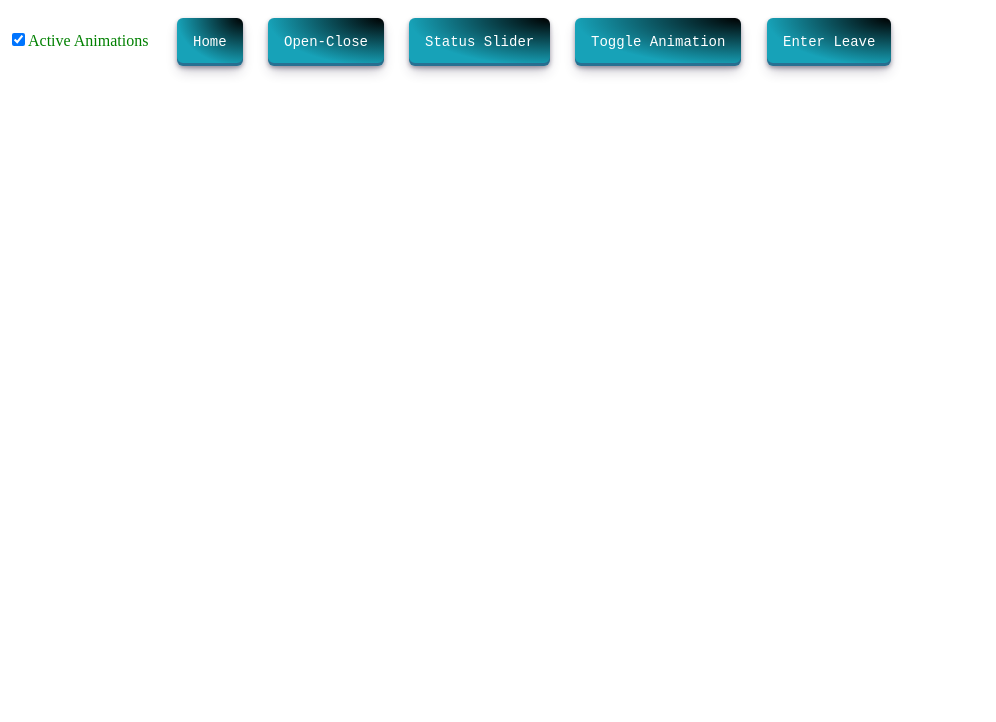
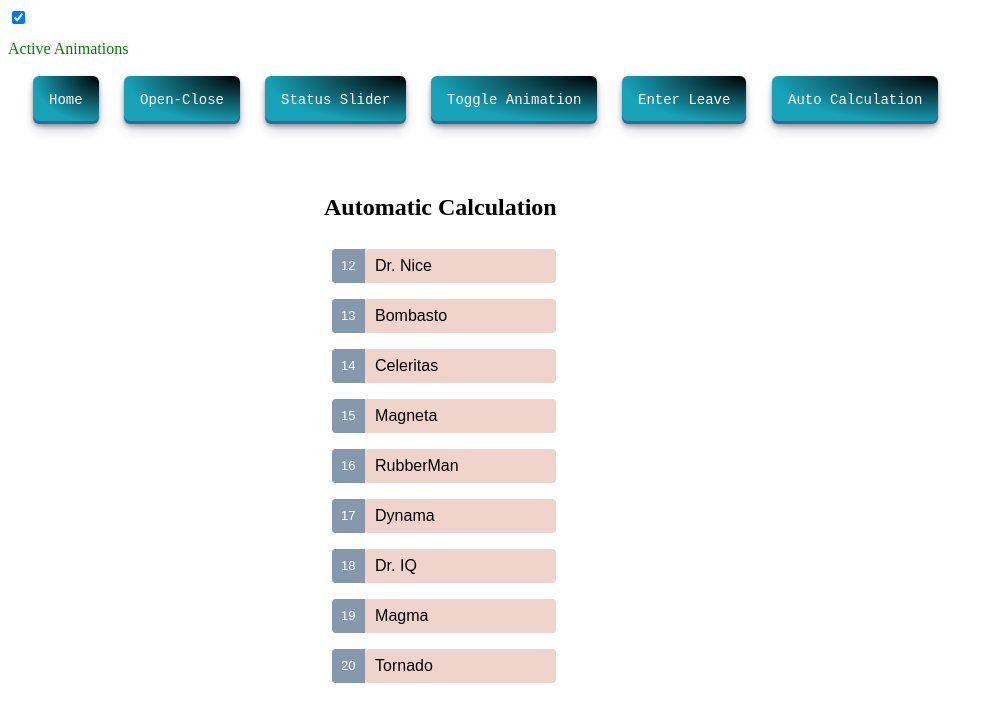
Before and after one commit to mbhossain/Animation-Angular, an Angular app: page /auto-calculation in a window 1280 px wide. Before the commit this address led to /. Shown: the top 722 px of the page, without its empty margins (0-996 px from the left). Built offline with nearby package versions, Linux system fonts and the light colour scheme.

Commit message:
Auto Calculation

```diff
--- a/src/app/app-routing.module.ts
+++ b/src/app/app-routing.module.ts
@@ -1,5 +1,6 @@
 import { NgModule } from '@angular/core';
 import { RouterModule, Routes } from '@angular/router';
+import { AutoCalculationComponent } from './components/auto-calculation/auto-calculation.component';
 import { EnterLeaveListComponent } from './components/enter-leave-list/enter-leave-list.component';
 
 import { HomeComponent } from './components/home/home.component';
@@ -13,7 +14,8 @@ const routes: Routes = [
   { path: 'home', component: HomeComponent, data: { animation: 'HomePage' } },
   { path: 'status', component: StatusSliderComponent, data: { animation: 'statusPage' } },
   { path: 'toggle', component: ToggleAnimationComponent, data: { animation: 'togglePage' } },
-  { path: 'enter-leave', component: EnterLeaveListComponent, data: { animation: 'enterLeavePage' } }
+  { path: 'enter-leave', component: EnterLeaveListComponent, data: { animation: 'enterLeavePage' } },
+  { path: 'auto-calculation', component: AutoCalculationComponent, data: { animation: 'autoPage' } }
 ];
 
 @NgModule({
--- a/src/app/app.component.html
+++ b/src/app/app.component.html
@@ -6,6 +6,7 @@
   <button routerLink="status" routerLinkActive="active" class="button" role="button">Status Slider</button>
   <button routerLink="toggle" routerLinkActive="active" class="button" role="button">Toggle Animation</button>
   <button routerLink="enter-leave" routerLinkActive="active" class="button" role="button">Enter Leave</button>
+  <button routerLink="auto-calculation" routerLinkActive="active" class="button" role="button">Auto Calculation</button>
 </nav>
 
 <div [@routeAnimations]="getRouteAnimationData()">
--- a/src/app/app.module.ts
+++ b/src/app/app.module.ts
@@ -11,6 +11,8 @@ import { ToggleAnimationComponent } from './components/toggle-animation/toggle-a
 import { ToggleOpenCloseComponent } from './components/toggle-open-close/toggle-open-close.component';
 import { EnterLeaveListComponent } from './components/enter-leave-list/enter-leave-list.component';
 import { EnterLeaveListShowComponent } from './components/enter-leave-list-show/enter-leave-list-show.component';
+import { AutoCalculationComponent } from './components/auto-calculation/auto-calculation.component';
+import { AutoCalculationListComponent } from './components/auto-calculation-list/auto-calculation-list.component';
 
 @NgModule({
   declarations: [
@@ -21,7 +23,9 @@ import { EnterLeaveListShowComponent } from './components/enter-leave-list-show/
     ToggleAnimationComponent,
     ToggleOpenCloseComponent,
     EnterLeaveListComponent,
-    EnterLeaveListShowComponent
+    EnterLeaveListShowComponent,
+    AutoCalculationComponent,
+    AutoCalculationListComponent
   ],
   imports: [
     BrowserModule
--- /dev/null
+++ b/src/app/components/auto-calculation-list/auto-calculation-list.component.html
@@ -0,0 +1,8 @@
+<ul class="heroes">
+    <li *ngFor="let hero of heroes" [@shrinkOut]="'in'">
+        <button class="inner" type="button" (click)="removeHero(hero.id)">
+            <span class="badge">{{ hero.id }}</span>
+            <span class="name">{{ hero.name }}</span>
+        </button>
+    </li>
+</ul>
--- /dev/null
+++ b/src/app/components/auto-calculation-list/auto-calculation-list.component.ts
@@ -0,0 +1,33 @@
+import { Component, EventEmitter, Input, OnInit, Output } from '@angular/core';
+import { trigger, state, style, animate, transition } from '@angular/animations';
+import { Hero } from 'src/app/models/enter-leave-list';
+
+@Component({
+  selector: 'app-auto-calculation-list',
+  templateUrl: './auto-calculation-list.component.html',
+  styleUrls: ['./auto-calculation-list.component.css'],
+  animations: [
+    trigger('shrinkOut', [
+      state('in', style({ height: '*' })),
+      transition('* => void', [
+        style({ height: '*' }),
+        animate(250, style({ height: 0 }))
+      ])
+    ])
+  ]
+})
+export class AutoCalculationListComponent implements OnInit {
+  @Input() heroes: Hero[] = [];
+
+  @Output() remove = new EventEmitter<number>();
+
+  constructor() { }
+
+  ngOnInit(): void {
+  }
+
+  removeHero(id: number) {
+    this.remove.emit(id);
+  }
+
+}
--- /dev/null
+++ b/src/app/components/auto-calculation/auto-calculation.component.html
@@ -0,0 +1,6 @@
+<div class="center">
+    <section>
+        <h2>Automatic Calculation</h2>
+        <app-auto-calculation-list [heroes]="heroes" (remove)="onRemove($event)"></app-auto-calculation-list>
+    </section>
+</div>
--- /dev/null
+++ b/src/app/components/auto-calculation/auto-calculation.component.ts
@@ -0,0 +1,21 @@
+import { Component, OnInit } from '@angular/core';
+import { HEROES } from 'src/app/data/enter-leave-list';
+
+@Component({
+  selector: 'app-auto-calculation',
+  templateUrl: './auto-calculation.component.html',
+  styleUrls: ['./auto-calculation.component.css']
+})
+export class AutoCalculationComponent implements OnInit {
+  heroes = HEROES.slice();
+
+  constructor() { }
+
+  ngOnInit(): void {
+  }
+
+  onRemove(id: number) {
+    this.heroes = this.heroes.filter(hero => hero.id !== id);
+  }
+
+}
--- a/src/styles.css
+++ b/src/styles.css
@@ -52,3 +52,85 @@
     width: 50%;
     padding: 50px;
 }
+
+.heroes {
+    margin: 0 0 2em 0;
+    list-style-type: none;
+    padding: 0;
+    width: 15em;
+}
+
+.heroes li {
+    display: flex;
+    align-items: center;
+    width: 100%;
+    overflow: hidden;
+}
+
+.heroes .inner {
+    flex: 1;
+    background-color: rgb(240, 212, 203);
+    margin: .5em;
+    padding: 0;
+    border-radius: 4px;
+    display: flex;
+    align-items: stretch;
+    border: none;
+}
+
+.heroes button.inner {
+    cursor: pointer;
+    font-size: inherit;
+}
+
+.heroes button.inner:hover {
+    color: #2c3a41;
+    background-color: #e6e6e6;
+    left: .1em;
+}
+
+.heroes button.inner:active {
+    background-color: #525252;
+    color: #fafafa;
+}
+
+.heroes button.inner.selected {
+    background-color: black;
+    color: white;
+}
+
+.heroes button.inner.selected:hover {
+    background-color: #505050;
+    color: white;
+}
+
+.heroes button.inner.selected:active {
+    background-color: black;
+    color: white;
+}
+
+.heroes .badge {
+    display: inline-block;
+    font-size: small;
+    color: white;
+    padding: 0.8em 0.7em 0 0.7em;
+    background-color: #8598ac;
+    line-height: 1em;
+    margin-right: .8em;
+    border-radius: 4px 0 0 4px;
+}
+
+.heroes .name {
+    min-width: max-content;
+    padding: 0.5rem 0;
+}
+
+label {
+    display: block;
+    padding-bottom: .5rem;
+}
+
+input {
+    font-size: 100%;
+    margin-bottom: 1rem;
+}
```
Also changed, not shown: src/app/components/auto-calculation-list/auto-calculation-list.component.css (added), src/app/components/auto-calculation/auto-calculation.component.css (added), 2 other files (tests, documents, lock files or other folders).
